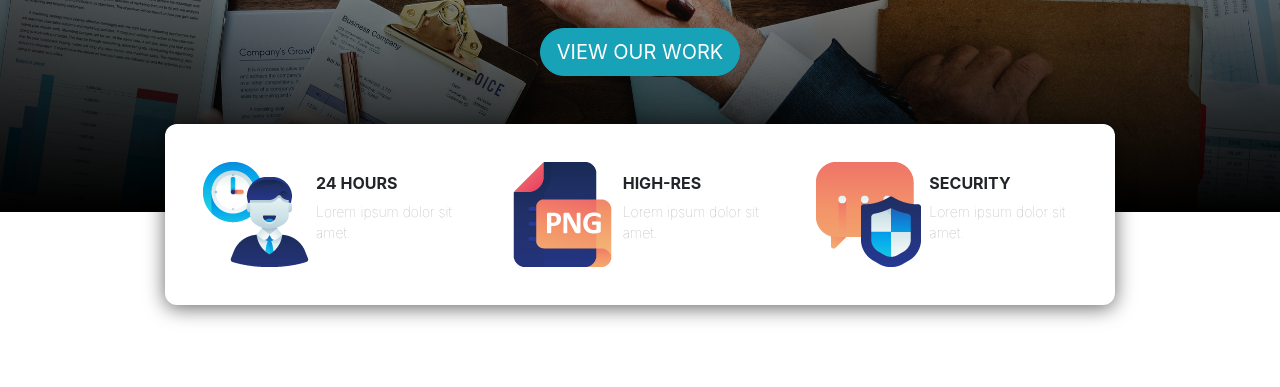
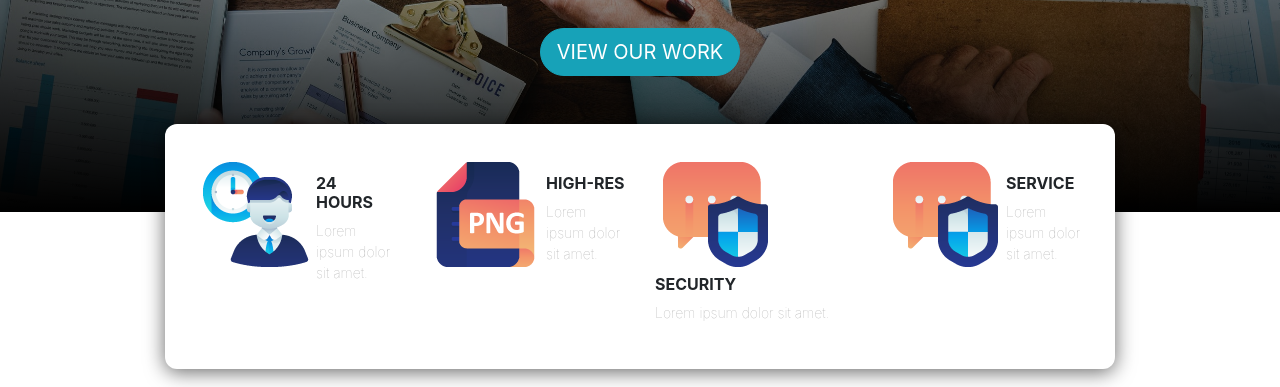
Before and after one commit to gungsandat/portofolio-alfaprima, a plain HTML site: page index.html in a window 1280 px wide. Shown: the part 413-800 px from the top of the page. Drawn offline with nearby package versions, Linux system fonts and the light colour scheme; a web font is replaced by a local one.

Commit message:
penambahan pada service

```diff
--- a/index.html
+++ b/index.html
@@ -69,6 +69,11 @@
               <h4>Security</h4>
               <p>Lorem ipsum dolor sit amet.</p>
             </div>
+            <div class="col-lg">
+              <img src="img/security.png" alt="Security" class="img-fluid float-left">
+              <h4>Service</h4>
+              <p>Lorem ipsum dolor sit amet.</p>
+            </div>
           </div>
         </div>
       </div>
```
